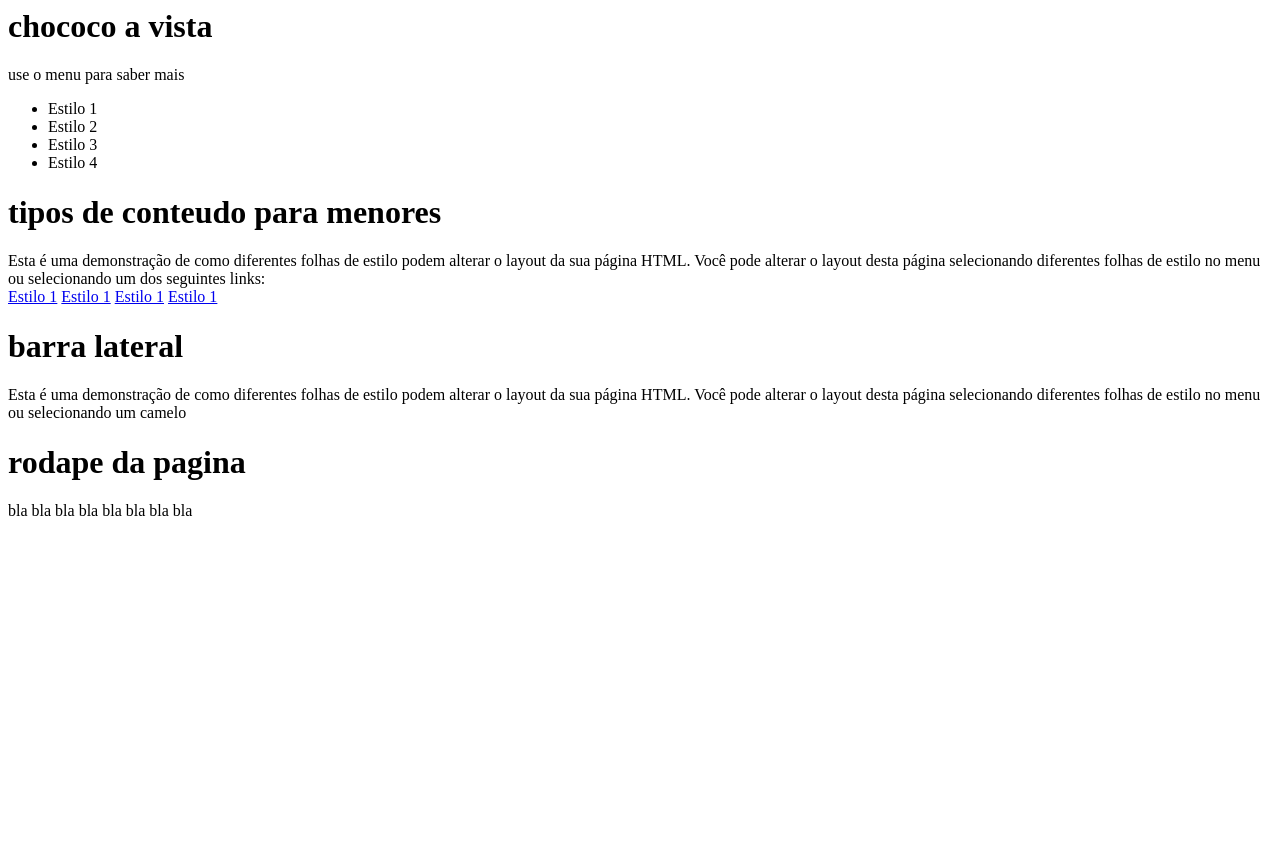
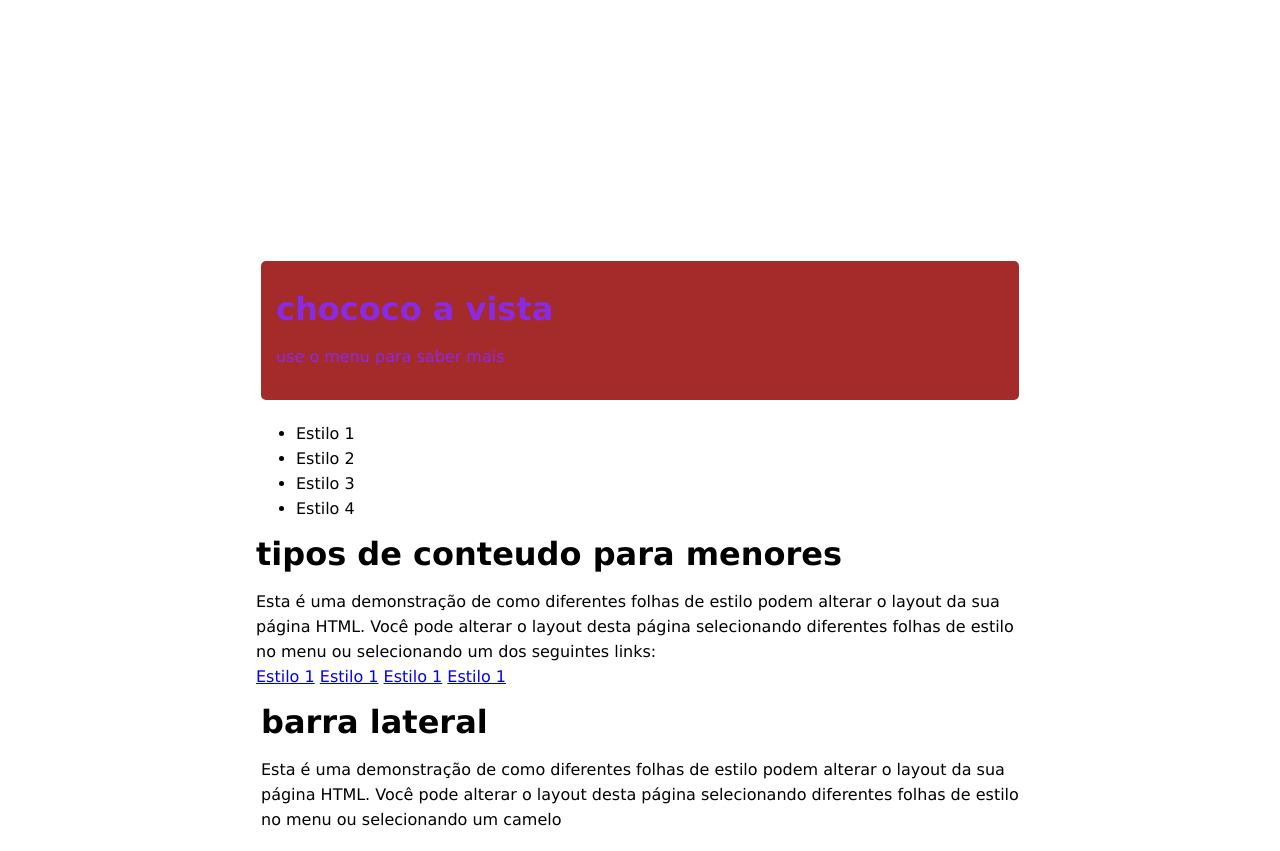
Before and after one commit to grupo004efg/frontendefg, a plain HTML site: page pagina1.html in a window 1280 px wide. Shown: the top 851 px of the page. Before the commit the page ends 800 px from the top, so only its background shows below. Drawn offline with Linux system fonts and the light colour scheme.

Commit message:
versao 1.0.0.086 da pagina 9

```diff
--- a/estilo1.css
+++ b/estilo1.css
@@ -0,0 +1,25 @@
+body{
+    font: 100% lucida sans, verdana;
+    margin: 20%;
+    line-height:  25px;
+}
+
+.container {
+    xmin-width: 900px;
+}
+
+.pacote {
+    position: relative;
+    overflow: auto;
+}
+
+#topo, #lateral, #rodape, #menuitem {
+    border-radius: 5px;
+    margin: 5px;
+}
+
+#topo {
+    background-color: brown;
+    color: blueviolet;
+    padding: 15px;
+}
--- a/pagina1.html
+++ b/pagina1.html
@@ -2,6 +2,7 @@
 <html>
 <head>
     <title>062</title>
+    <link rel="stylesheet" href="estilo1.css">
 </head>
 <body>
     <div class="container pacote">
```
